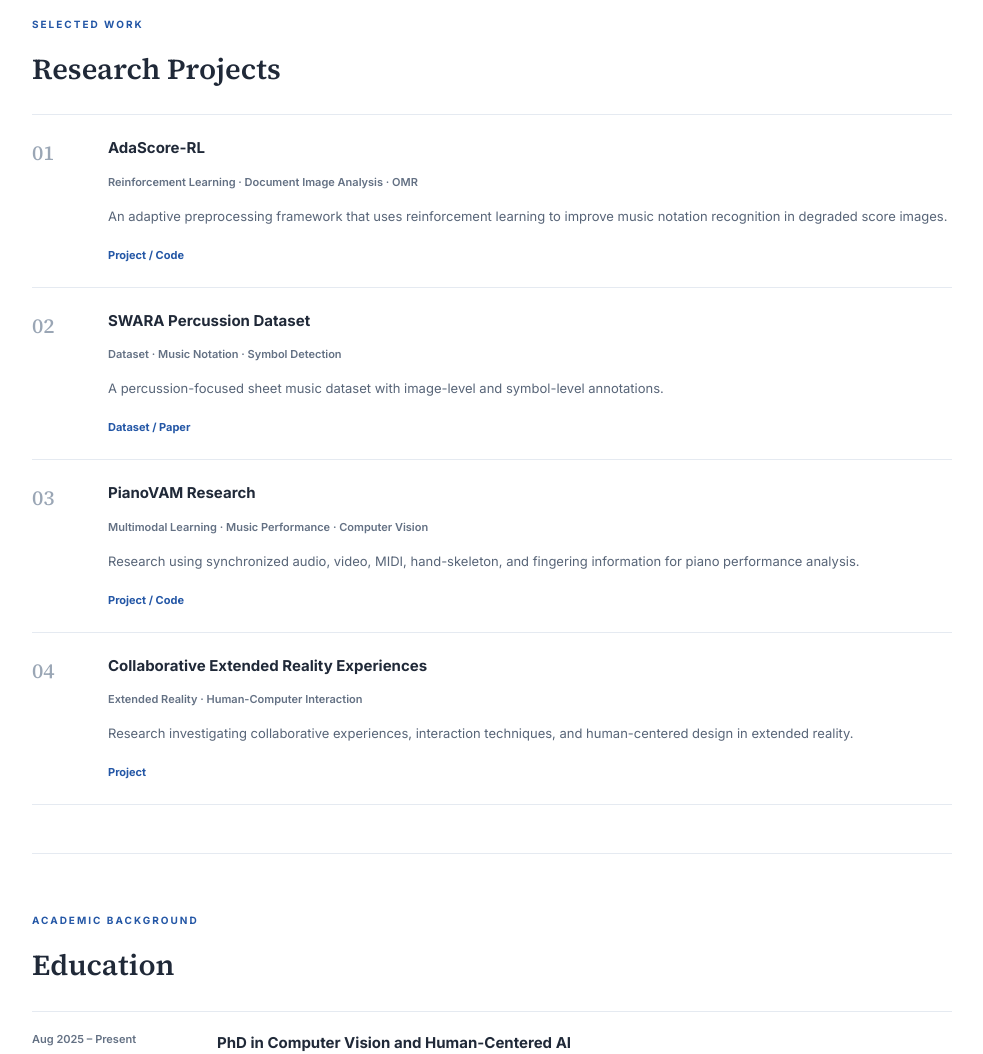
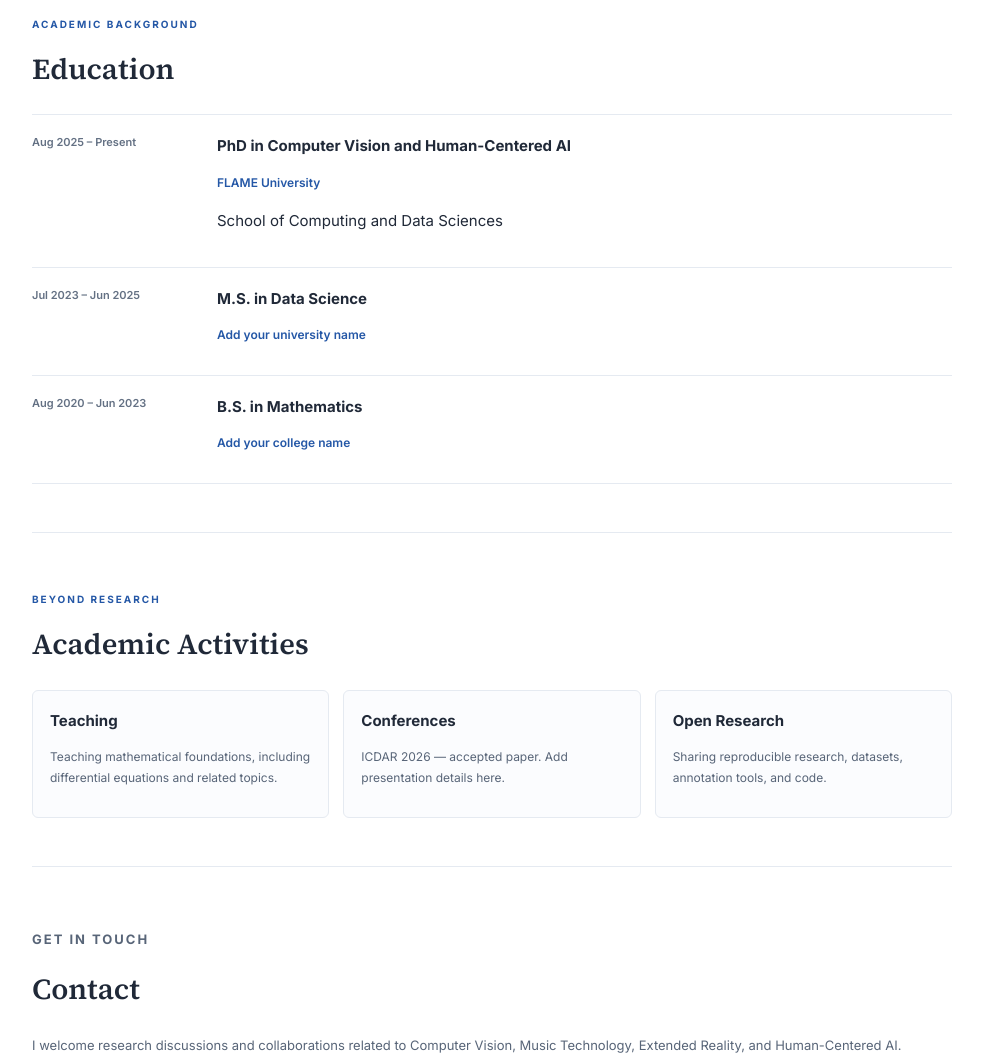
Before and after one commit to ankitpiklu17/ankitpiklu17.github.io, a plain HTML site: page index.html in a window 1280 px wide. Shown: the part 1860-2914 px from the top of the page, without its empty margins (148-1131 px from the left). Drawn offline with Linux system fonts and the light colour scheme.

Commit message:
Delete 'Research Projects' section from index.html
Removed the entire 'Research Projects' section from the HTML file.

```diff
--- a/index.html
+++ b/index.html
@@ -199,104 +199,6 @@
 
         </section>
 
-
-        <!-- RESEARCH PROJECTS -->
-        <section class="section" id="projects">
-
-            <div class="section-heading">
-                <p class="eyebrow">Selected work</p>
-                <h2>Research Projects</h2>
-            </div>
-
-            <div class="project-list">
-
-                <article class="project">
-                    <div class="project-number">01</div>
-
-                    <div>
-                        <h3>AdaScore-RL</h3>
-
-                        <p class="project-meta">
-                            Reinforcement Learning · Document Image Analysis · OMR
-                        </p>
-
-                        <p>
-                            An adaptive preprocessing framework that uses
-                            reinforcement learning to improve music notation
-                            recognition in degraded score images.
-                        </p>
-
-                        <a href="#">Project / Code</a>
-                    </div>
-                </article>
-
-
-                <article class="project">
-                    <div class="project-number">02</div>
-
-                    <div>
-                        <h3>SWARA Percussion Dataset</h3>
-
-                        <p class="project-meta">
-                            Dataset · Music Notation · Symbol Detection
-                        </p>
-
-                        <p>
-                            A percussion-focused sheet music dataset with
-                            image-level and symbol-level annotations.
-                        </p>
-
-                        <a href="#">Dataset / Paper</a>
-                    </div>
-                </article>
-
-
-                <article class="project">
-                    <div class="project-number">03</div>
-
-                    <div>
-                        <h3>PianoVAM Research</h3>
-
-                        <p class="project-meta">
-                            Multimodal Learning · Music Performance · Computer Vision
-                        </p>
-
-                        <p>
-                            Research using synchronized audio, video, MIDI,
-                            hand-skeleton, and fingering information for
-                            piano performance analysis.
-                        </p>
-
-                        <a href="#">Project / Code</a>
-                    </div>
-                </article>
-
-
-                <article class="project">
-                    <div class="project-number">04</div>
-
-                    <div>
-                        <h3>Collaborative Extended Reality Experiences</h3>
-
-                        <p class="project-meta">
-                            Extended Reality · Human-Computer Interaction
-                        </p>
-
-                        <p>
-                            Research investigating collaborative experiences,
-                            interaction techniques, and human-centered design
-                            in extended reality.
-                        </p>
-
-                        <a href="#">Project</a>
-                    </div>
-                </article>
-
-            </div>
-
-        </section>
-
-
         <!-- EDUCATION -->
         <section class="section" id="education">
 
```
